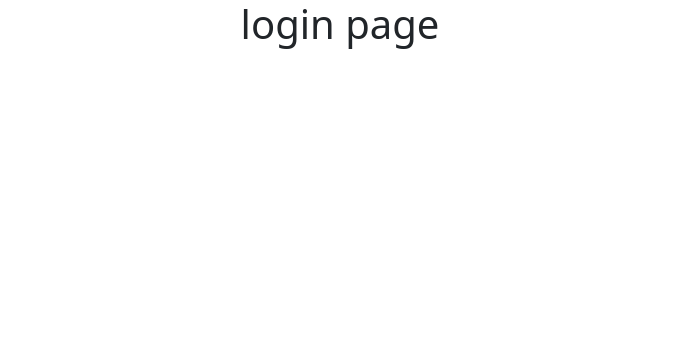
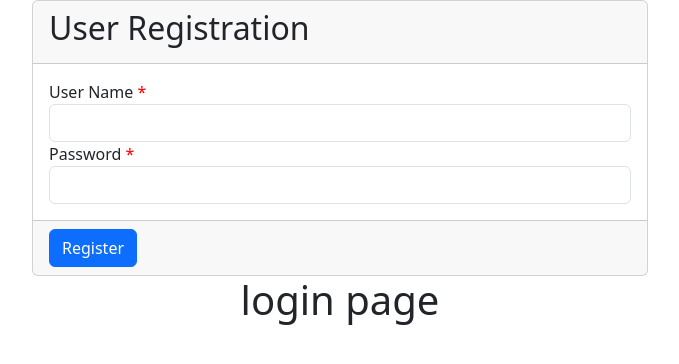
Before and after one commit to LohMehul/Internship, a React (Create React App) app in the folder setup/: page /login in a window 1280 px wide. Shown: the top 364 px of the page, without its empty margins (300-979 px from the left). Built offline with nearby package versions, Linux system fonts and the light colour scheme.

Commit message:
login update

```diff
--- a/setup/src/pages/Login.jsx
+++ b/setup/src/pages/Login.jsx
@@ -110,11 +110,40 @@
 // **********------------new page for login--------------*************
 
 
-import React from 'react';
+import React, { useState } from 'react';
 
 const Login = () => {
+
+    const [usename, updateUsername] = useState("");
+    const [password, updatePassword] = useState("");
+
+
+    const proceedlogin = () => {
+
+    }
     return (
-        <div>
+        <div className='offset-lg-3 col-lg-6'>
+            <form onSubmit={proceedlogin} className="container">
+            <div className="card ">
+                <div className="card-header">
+                    <h2>User Registration</h2>
+
+                </div>
+                <div className="card-body">
+                    <div className="form-group">
+                        <label>User Name <span style={{ color: "red" }}>*</span></label>
+                        <input type="text" value={usename} onChange={e => updateUsername(e.target.value)} className='form-control' />
+                    </div>
+                    <div className="form-group">
+                        <label>Password <span style={{ color: "red" }}>*</span></label>
+                        <input value={password} onChange={e => updatePassword(e.target.value)} type="password" className='form-control' />
+                    </div>
+                </div>
+                <div className="card-footer">
+                    <button type='submit' className='btn btn-primary'> Register</button>
+                </div>
+            </div>
+            </form>
             <h1 className='text-center'>login page</h1>
         </div>
     );
```
